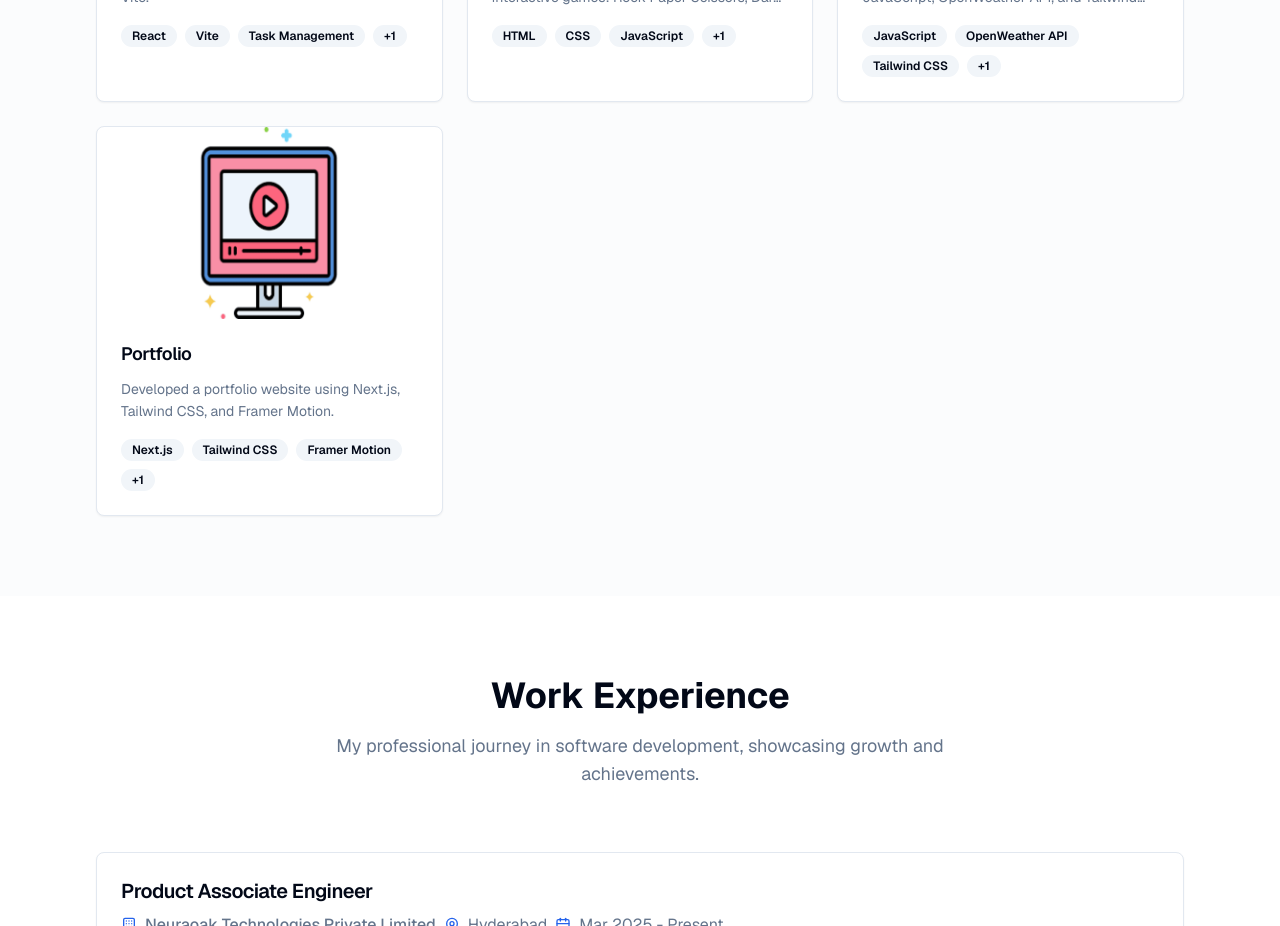
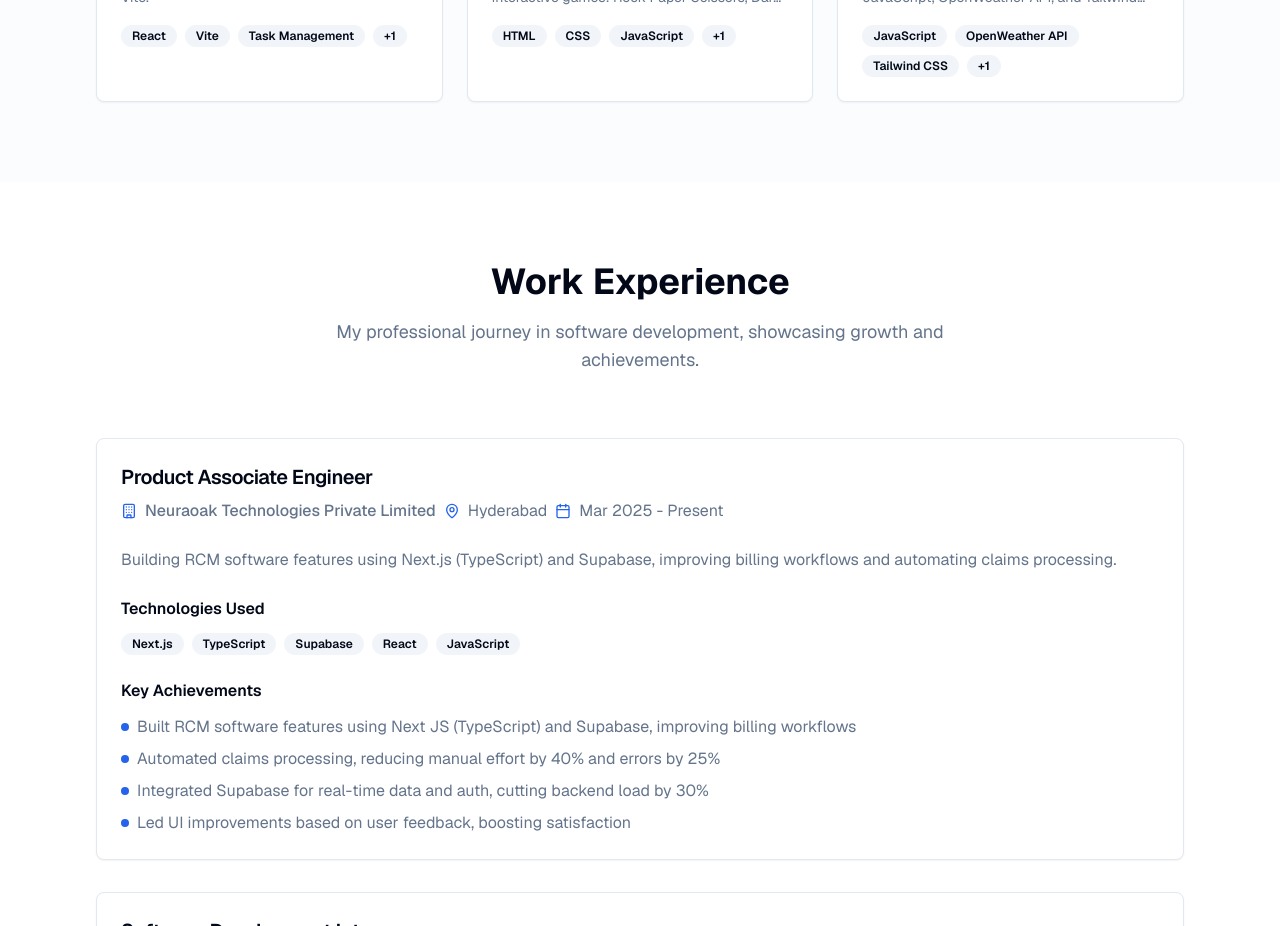
Before and after one commit to goyal1510/jayant-org-in, a Next.js app in the folder apps/portfolio/: page / in a window 1280 px wide. Shown: the part 4340-5266 px from the top of the page. Built offline with nearby package versions, Linux system fonts and the light colour scheme.

Commit message:
Removed the portfolio from the projects

```diff
--- a/apps/portfolio/src/components/sections/projects.tsx
+++ b/apps/portfolio/src/components/sections/projects.tsx
@@ -63,15 +63,6 @@ const projects = [
     githubLink: "https://github.com/goyal1510/jayant-org-in/tree/main/apps/weather",
     liveLink: "https://weather.jayant.org.in/"
   },
-  {
-    title: "Portfolio",
-    shortDescription: "Developed a portfolio website using Next.js, Tailwind CSS, and Framer Motion.",
-    fullDescription: "Developed a portfolio website using Next.js, Tailwind CSS, and Framer Motion. Implemented city-based search and geolocation-based weather retrieval. Designed a responsive UI for seamless experience across devices. A weather forecasting application that provides real-time weather updates.",
-    image: "/assets/ProjectImages/work-5.png",
-    technologies: ["Next.js", "Tailwind CSS", "Framer Motion", "Portfolio"],
-    githubLink: "https://github.com/goyal1510/jayant-org-in/tree/main/apps/portfolio",
-    liveLink: "https://portfolio.jayant.org.in/"
-  }
 ]
 
 export function Projects() {
```
